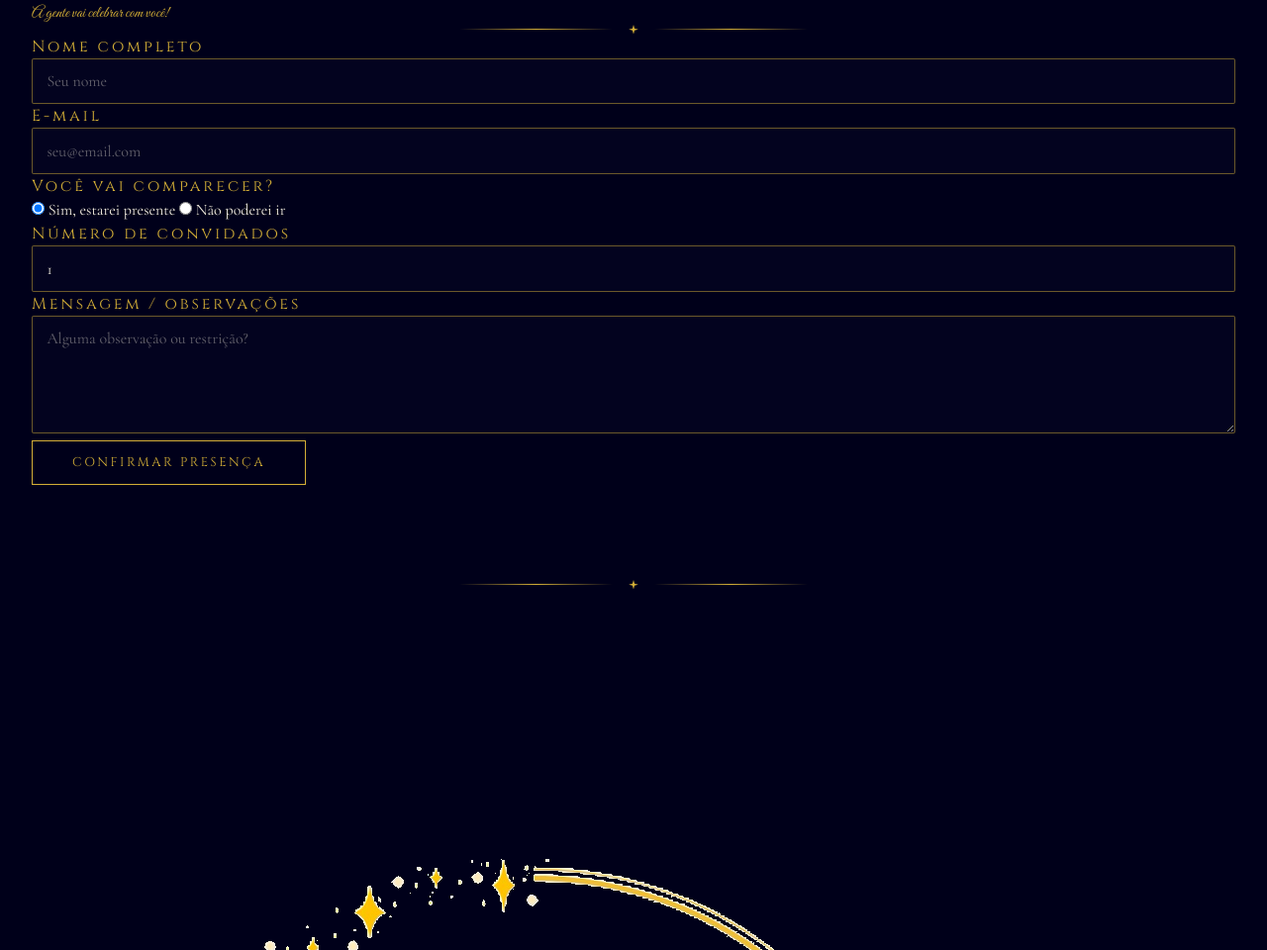
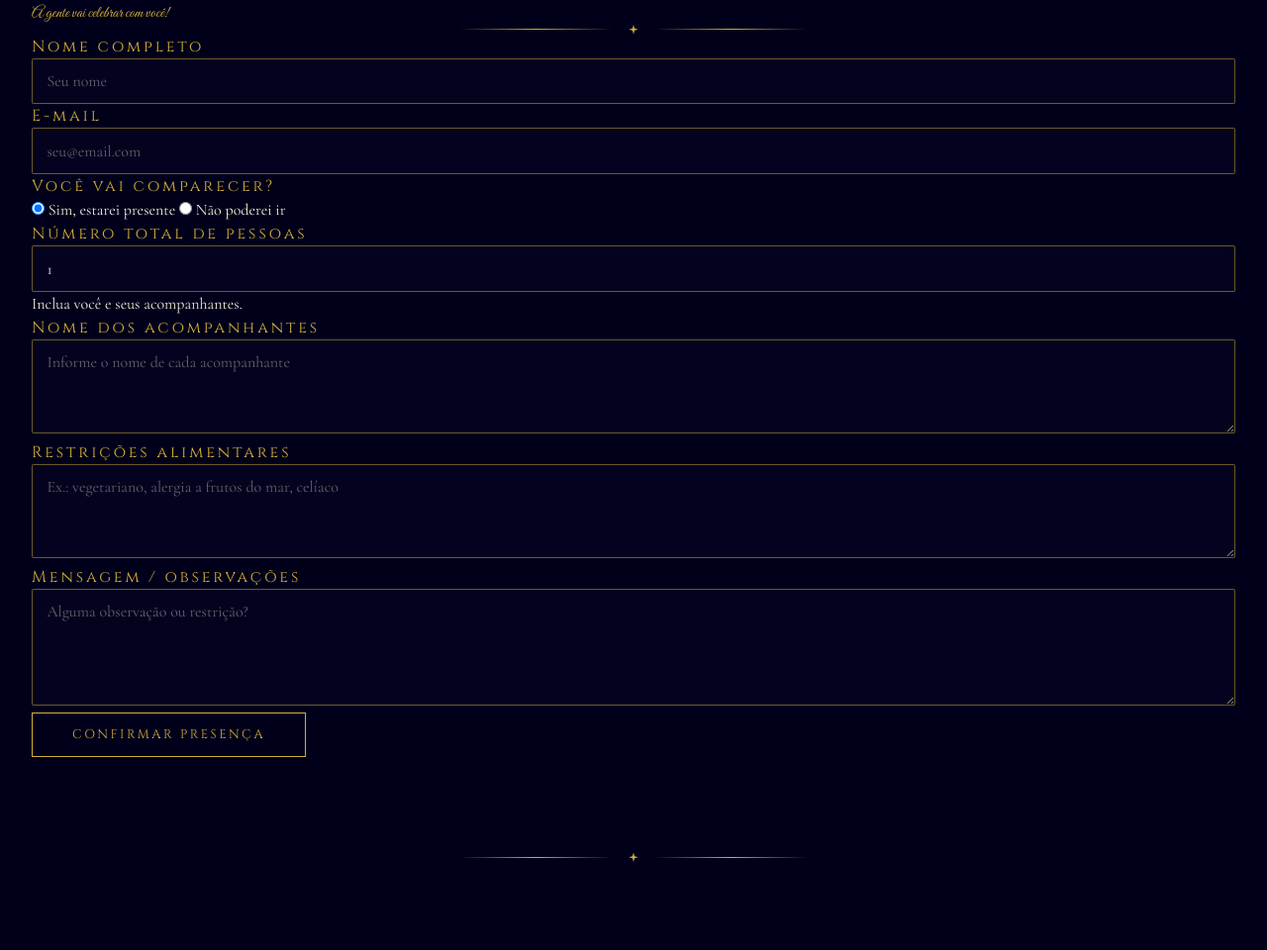
Before and after one commit to joaonicoletem-hub/wedding-site, a Rails app: page /rsvp in a window 1280 px wide. Shown: the part 1493-2453 px from the top of the page at 99% size. Run offline with Rails 7, Linux system fonts and the light colour scheme; style sheets or scripts are compiled from the project's sources; some web fonts are replaced.

Commit message:
Adiciona acompanhantes, restrições alimentares e diagramas

```diff
--- a/app/controllers/admin/rsvps_controller.rb
+++ b/app/controllers/admin/rsvps_controller.rb
@@ -9,7 +9,7 @@ module Admin
     def export
       @rsvps = Rsvp.order(created_at: :desc)
       csv_string = CSV.generate(headers: true) do |csv|
-        csv << ["nome", "email", "presença", "convidados", "mensagem", "criado_em"]
+        csv << ["nome", "email", "presença", "convidados", "acompanhantes", "restrições alimentares", "mensagem", "criado_em"]
 
         @rsvps.each do |rsvp|
           csv << [
@@ -17,6 +17,8 @@ module Admin
             rsvp.email,
             rsvp.attending ? "Sim" : "Não",
             rsvp.guests_count,
+            rsvp.companion_names.presence || "",
+            rsvp.dietary_restrictions.presence || "",
             rsvp.message.presence || "",
             rsvp.created_at.strftime("%d/%m/%Y %H:%M")
           ]
--- a/app/controllers/rsvps_controller.rb
+++ b/app/controllers/rsvps_controller.rb
@@ -16,6 +16,6 @@ class RsvpsController < ApplicationController
   private
 
   def rsvp_params
-    params.require(:rsvp).permit(:name, :email, :attending, :guests_count, :message)
+    params.require(:rsvp).permit(:name, :email, :attending, :guests_count, :companion_names, :dietary_restrictions, :message)
   end
 end
--- a/app/views/admin/rsvps/index.html.erb
+++ b/app/views/admin/rsvps/index.html.erb
@@ -14,6 +14,8 @@
           <th class="py-3 pr-4 font-caps text-gold text-xs">E-mail</th>
           <th class="py-3 pr-4 font-caps text-gold text-xs">Presença</th>
           <th class="py-3 pr-4 font-caps text-gold text-xs">Convidados</th>
+          <th class="py-3 pr-4 font-caps text-gold text-xs">Acompanhantes</th>
+          <th class="py-3 pr-4 font-caps text-gold text-xs">Restrições alimentares</th>
           <th class="py-3 pr-4 font-caps text-gold text-xs">Mensagem</th>
           <th class="py-3 pr-4 font-caps text-gold text-xs">Data</th>
         </tr>
@@ -25,6 +27,8 @@
             <td class="py-3 pr-4 font-serif text-cream"><%= rsvp.email %></td>
             <td class="py-3 pr-4 font-serif text-gold"><%= rsvp.attending ? "Sim" : "Não" %></td>
             <td class="py-3 pr-4 font-serif text-cream"><%= rsvp.guests_count %></td>
+            <td class="py-3 pr-4 font-serif text-cream"><%= rsvp.companion_names.presence || "—" %></td>
+            <td class="py-3 pr-4 font-serif text-cream"><%= rsvp.dietary_restrictions.presence || "—" %></td>
             <td class="py-3 pr-4 font-serif text-cream"><%= rsvp.message.presence || "—" %></td>
             <td class="py-3 pr-4 font-serif text-cream"><%= rsvp.created_at.strftime("%d/%m/%Y") %></td>
           </tr>
--- a/app/views/rsvps/new.html.erb
+++ b/app/views/rsvps/new.html.erb
@@ -44,8 +44,19 @@
       </div>
 
       <div class="space-y-2">
-        <%= form.label :guests_count, "Número de convidados", class: "font-caps text-gold text-xs tracking-[0.2em]" %>
+        <%= form.label :guests_count, "Número total de pessoas", class: "font-caps text-gold text-xs tracking-[0.2em]" %>
         <%= form.number_field :guests_count, min: 0, max: 10, class: "input-gold" %>
+        <p class="text-sm text-cream/60">Inclua você e seus acompanhantes.</p>
+      </div>
+
+      <div class="space-y-2">
+        <%= form.label :companion_names, "Nome dos acompanhantes", class: "font-caps text-gold text-xs tracking-[0.2em]" %>
+        <%= form.text_area :companion_names, rows: 3, class: "input-gold", placeholder: "Informe o nome de cada acompanhante" %>
+      </div>
+
+      <div class="space-y-2">
+        <%= form.label :dietary_restrictions, "Restrições alimentares", class: "font-caps text-gold text-xs tracking-[0.2em]" %>
+        <%= form.text_area :dietary_restrictions, rows: 3, class: "input-gold", placeholder: "Ex.: vegetariano, alergia a frutos do mar, celíaco" %>
       </div>
 
       <div class="space-y-2">
--- /dev/null
+++ b/db/migrate/20261120120000_add_companions_and_dietary_restrictions_to_rsvps.rb
@@ -0,0 +1,6 @@
+class AddCompanionsAndDietaryRestrictionsToRsvps < ActiveRecord::Migration[8.1]
+  def change
+    add_column :rsvps, :companion_names, :text
+    add_column :rsvps, :dietary_restrictions, :text
+  end
+end
```
Also changed, not shown: app/controllers/admin/application_controller.rb (added, +9 -0 lines), app/models/rsvp.rb (+8 -0 lines), test/controllers/rsvps_controller_test.rb (+7 -0 lines), Gemfile.lock, db/schema.rb, 4 other files.
